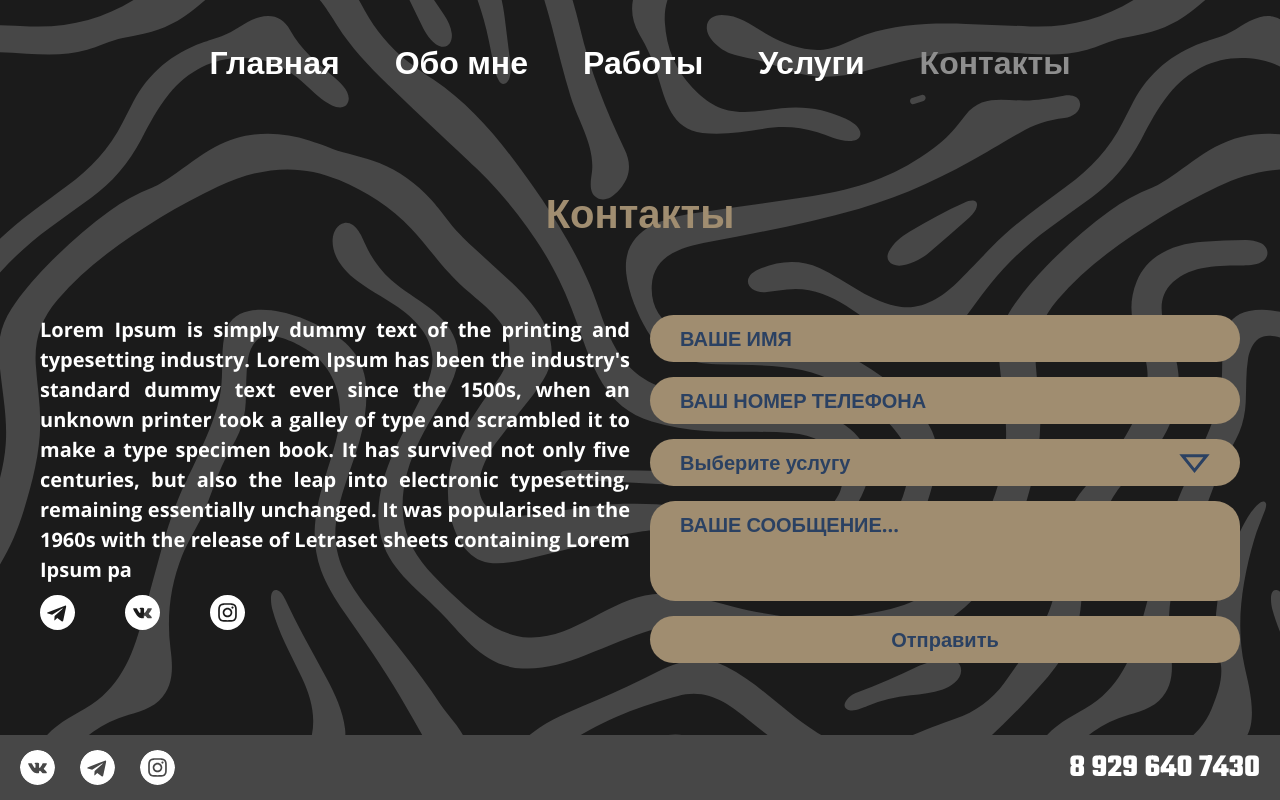
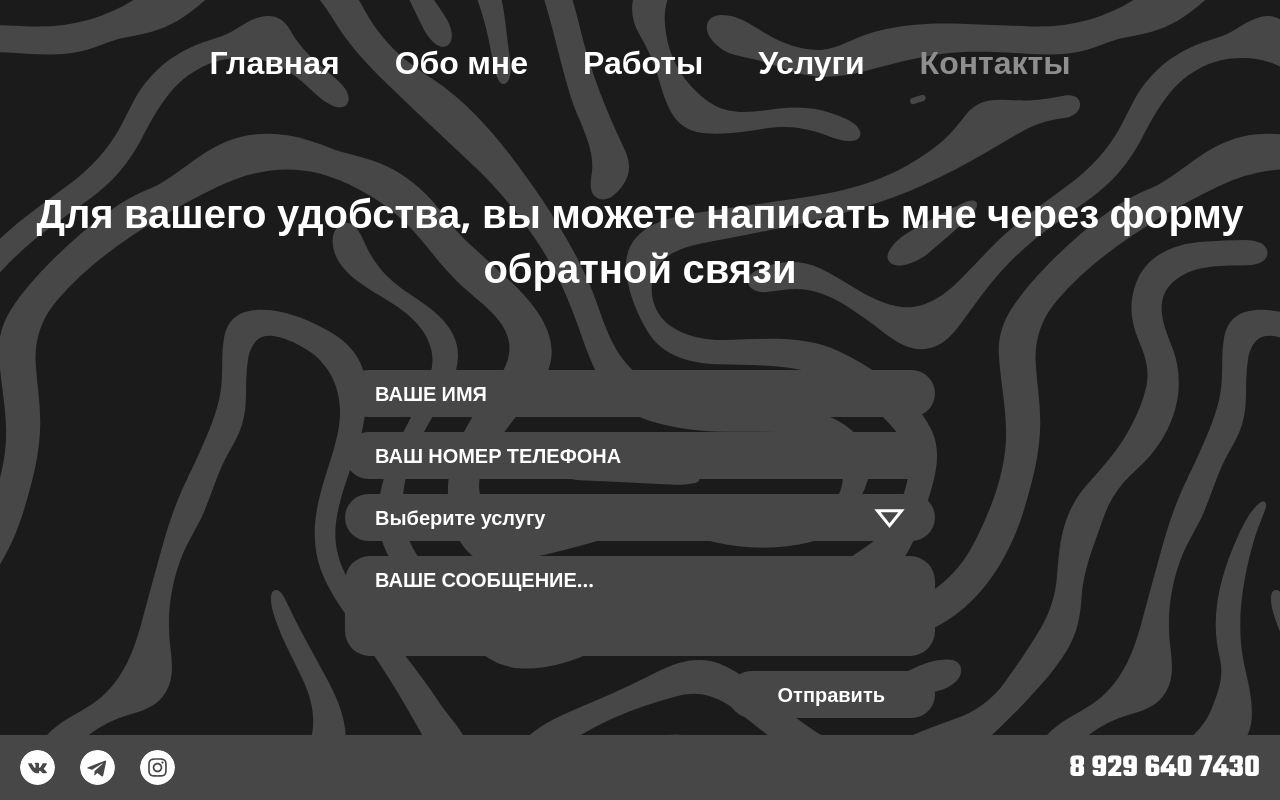
Before and after one commit to awwwdde/ASKBROWS, a React (Create React App) app: page /contacts in a window 1280 px wide. Built offline with nearby package versions, Linux system fonts and the light colour scheme.

Commit message:
контакты переверстаны

```diff
--- a/src/components/title/title.module.scss
+++ b/src/components/title/title.module.scss
@@ -1,6 +1,6 @@
 .title {
   padding-top: 185px;
-  color: #a08d70;
+  color: #fff;
   font-size: 40px;
   font-weight: 900;
   text-align: center;
--- a/src/pages/contacts/Contacts.jsx
+++ b/src/pages/contacts/Contacts.jsx
@@ -18,28 +18,8 @@ function Contacts() {
   ];
   return (
     <div className="contacts">
-      <Title>Контакты</Title>
+      <Title>Для вашего удобства, вы можете написать мне через форму обратной связи</Title>
       <div className="contacts__inner">
-        <div className="contacts__info">
-          <p className="contacts__info-text">
-            Lorem Ipsum is simply dummy text of the printing and typesetting industry. Lorem Ipsum has been the
-            industry's standard dummy text ever since the 1500s, when an unknown printer took a galley of type and
-            scrambled it to make a type specimen book. It has survived not only five centuries, but also the leap into
-            electronic typesetting, remaining essentially unchanged. It was popularised in the 1960s with the release of
-            Letraset sheets containing Lorem Ipsum pa
-          </p>
-          <div className="contacts__info-socials">
-            <div className="contacts__left-socials-item">
-              <img src={tg} alt="" />
-            </div>
-            <div className="contacts__left-socials-item">
-              <img src={vk} alt="" />
-            </div>
-            <div className="contacts__left-socials-item">
-              <img src={inst} alt="" />
-            </div>
-          </div>
-        </div>
         <form className="contacts__form">
           <input className="contacts__form-item" placeholder="Ваше имя" required type="text" name="name" />
           <input className="contacts__form-item" placeholder="Ваш номер телефона" required type="tel" name="tel" />
@@ -62,15 +42,14 @@ function Contacts() {
                 );
               })}
             </ul>
-            <img
-              src={arrow}
-              alt=""
-              className={
+            <svg className={
                 servicesActive
                   ? 'contacts__form-services-arrow contacts__form-services-arrow_active'
                   : 'contacts__form-services-arrow'
-              }
-            />
+              } xmlns="http://www.w3.org/2000/svg" width="31" height="19" viewBox="0 0 31 19" fill="none">
+              <path d="M27.5143 1.75L15.5 16.6138L3.48572 1.75L27.5143 1.75Z" stroke="white" stroke-width="3"/>
+            </svg>
+
           </div>
           <textarea
             className="contacts__form-item contacts__form-text"
--- a/src/pages/contacts/contacts.scss
+++ b/src/pages/contacts/contacts.scss
@@ -7,7 +7,8 @@
     margin: 0 auto;
     margin-top: 75px;
     display: flex;
-    justify-content: space-between;
+    align-items: center;
+    justify-content: center;
     gap: 20px;
   }
 
@@ -29,10 +30,11 @@
   }
 
   &__form {
-    max-width: 50%;
-    width: 100%;
     display: flex;
     flex-direction: column;
+    align-items: end;
+    max-width: 590px;
+    width: 100%;
     gap: 15px;
     &-item {
       width: 100%;
@@ -40,11 +42,11 @@
       border: none;
       border-radius: 25px;
       padding: 10px 30px;
-      color: #2b4162;
-      background-color: #a08d70;
+      color: #FFFFFF;
+      background-color: #474747;
       font-size: 20px;
       &::placeholder {
-        color: #2b4162;
+        color: #FFFFFF;
         text-transform: uppercase;
       }
     }
@@ -60,7 +62,7 @@
       &-title {
         display: block;
         user-select: none;
-        color: #2b4162;
+        color: #FFFFFF;
         cursor: pointer;
       }
 
@@ -68,9 +70,10 @@
         position: absolute;
         top: 15px;
         right: 30px;
+        pointer-events: none;
         transition: 0.3s;
         &_active {
-          transform: rotate(180deg);
+          transform: rotateX(180deg);
         }
       }
 
@@ -81,11 +84,12 @@
         gap: 10px;
         margin-top: 10px;
         &-item {
+          color: rgba(0, 0, 0, 0.5);
           cursor: pointer;
           transition: 0.3s;
           &:hover,
           &:active {
-            color: #2b4162;
+            color: #fff;
           }
         }
       }
@@ -97,6 +101,8 @@
     }
 
     &-btn {
+      width: auto;
+      padding: 10px 50px;
       cursor: pointer;
     }
   }
```
